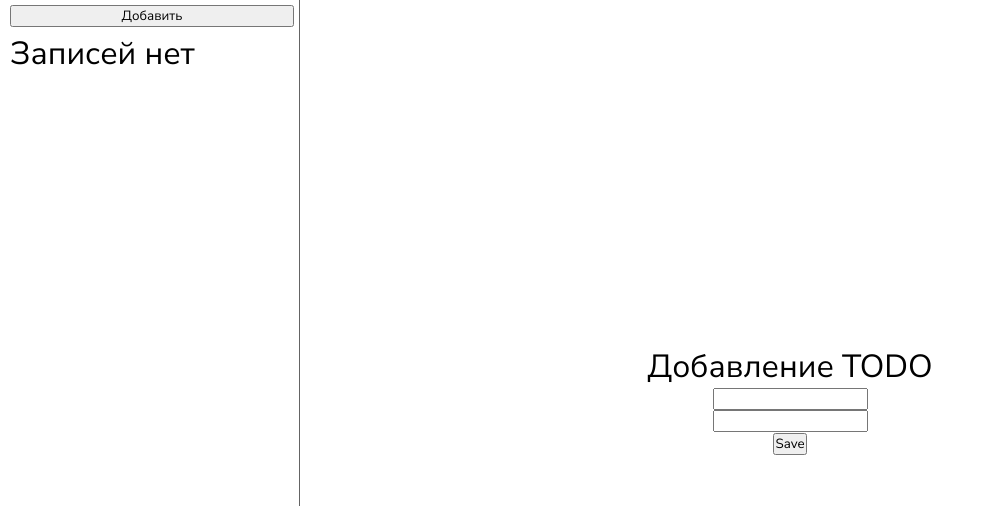
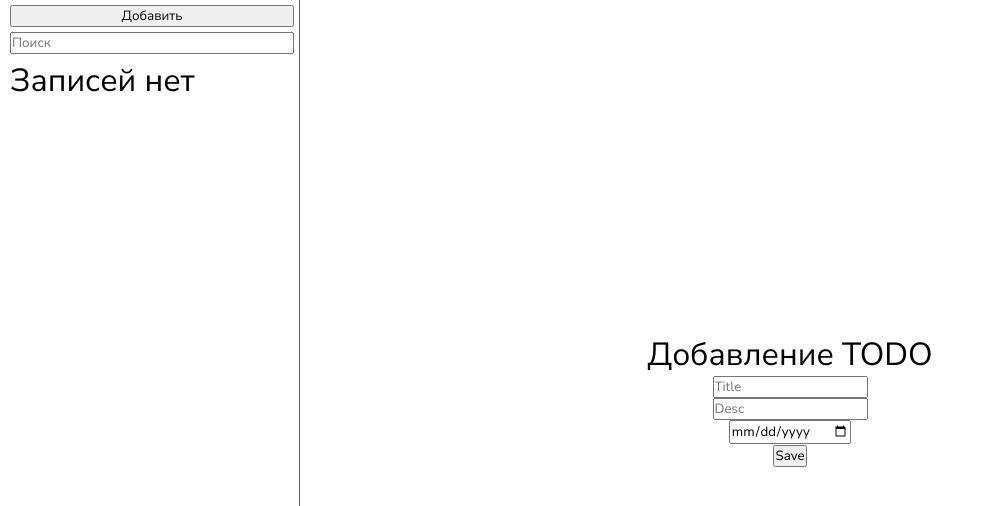
Before and after one commit to abyssone/Infotecs_TODO, a React (Create React App) app: page / in a window 1280 px wide. Shown: the top 506 px of the page, without its empty margins (0-984 px from the left). Built offline with nearby package versions, Linux system fonts and the light colour scheme.

Commit message:
feat(side-bar): implement searching

```diff
--- a/src/App.js
+++ b/src/App.js
@@ -1,4 +1,4 @@
-import React, { useEffect, useState } from 'react';
+import React, { useEffect, useMemo, useState } from 'react';
 import SideBar from './components/SideBar.jsx';
 import './styles/App.css'
 import Main from './components/Main.jsx';
@@ -10,10 +10,12 @@ function App() {
   // Состояние для текущего отображаемого окна компонента Main
   const [selectedNote, setSelectedNote] = useState();
   const [mainScreen, setMainScreen] = useState('add');
+  const [searchField, setSearchField] = useState('');
 
   // Переключение на вкладку информации о записи
   // Проверка на undefined, чтобы не срабатывало на стадии mount
   useEffect(() => {if(selectedNote) setMainScreen('info')}, [selectedNote]);
+  useEffect(() => {console.log(noteStorage)}, [noteStorage]);
 
   // ID использует время в милисекундах для избежания коллизий
   // при удалении старых записей и длину массива для избежания
@@ -22,11 +24,18 @@ function App() {
     setNoteStorage(prev => [...prev, {...note, id: new Date().getTime() + prev.length}]);
   }
 
-  useEffect(() => {console.log(noteStorage)}, [noteStorage]);
+  // Хранит записи, заголовок которых содержит значение поисковой строки
+  const filteredNotes = useMemo(() => {
+    if(noteStorage) return noteStorage.filter(note => note.title.includes(searchField));
+  }, [searchField, noteStorage]);
 
   return (
     <div className='app'>
-      <SideBar noteList={noteStorage} selectNote={setSelectedNote} selectScreen={setMainScreen}/>
+      <SideBar noteList={filteredNotes}
+        selectNote={setSelectedNote}
+        selectScreen={setMainScreen}
+        search={searchField}
+        setSearch={setSearchField}/>
       <Main create={addToNoteStorage} screen={mainScreen} noteInfo={selectedNote}/>
     </div>
   );
--- a/src/components/Main/CreatingNote.jsx
+++ b/src/components/Main/CreatingNote.jsx
@@ -1,13 +1,22 @@
 import React, { useState } from "react";
 
 const CreatingNote = function({create, ...props}) {
-    // Состояние контролируемых элементов добавления нового TODO
-     const [note, setNote] = useState({title: '', desc: ''});
+
+    // Состояние контролируемых элементов добавления нового TODO.
+    // Дата в html формата yyyy-mm-dd, в js - dd.mm.yyyy
+     const [note, setNote] = useState({
+        title: '',
+        desc: '',
+        endData: (() => new Date().toLocaleDateString().split('.').reverse().join('-'))(),
+        startData: (() => new Date().toLocaleDateString().split('.').reverse().join('-'))()
+    });
+
 
     return (<div className="main">
         <h1>Добавление TODO</h1>
-        <input plaseholder='Title' value={note.title} onChange={(e) => setNote({...note, title: e.target.value})} />
-        <input plaseholder='Desc' value={note.desc} onChange={(e) => setNote({...note, desc: e.target.value})} />
+        <input placeholder='Title' value={note.title} onChange={(e) => setNote({...note, title: e.target.value})} />
+        <input placeholder='Desc' value={note.desc} onChange={(e) => setNote({...note, desc: e.target.value})} />
+        <input type="date" value={note.endData} onChange={(e) => setNote({...note, endData: e.target.value})}/>
         <p><button onClick={() => create(note)}>Save</button></p>
     </div>);
 }
--- a/src/components/SideBar.jsx
+++ b/src/components/SideBar.jsx
@@ -1,11 +1,12 @@
-import React, { useState } from "react";
+import React from "react";
 import Note from "./SideBar/Note.jsx";
 
-const SideBar = function({noteList, selectNote, selectScreen, ...props}) {
+const SideBar = function({noteList, selectNote, selectScreen, search, setSearch, ...props}) {
 
     return (<div className='side-bar'>
         <button onClick={() => selectScreen('add')}>Добавить</button>
-        {(noteList != null && noteList.length != 0)
+        <input placeholder="Поиск" value={search} onChange={(e) => setSearch(e.target.value)}/>
+        {(noteList != null && noteList.length !== 0)
             ? noteList.map(note => <Note key={note.id} select={selectNote} noteInfo ={note}/>)
             : <h1>Записей нет</h1>
         }
```
